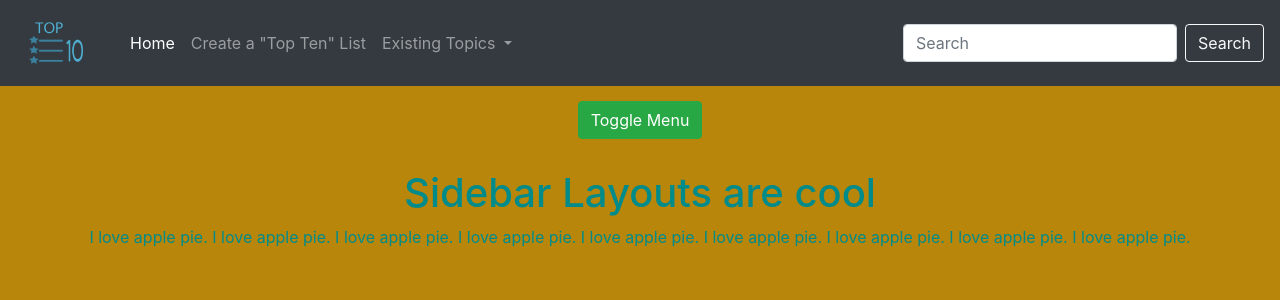
After one commit to AntonIsaksson/milestone-project-3, a Flask app: page /lists in a window 1280 px wide. The commit adds this page. Shown: the top 300 px of the page. Run offline with Flask 2, Linux system fonts and the light colour scheme; data that the repository does not hold is empty; some libraries are stand-ins or nearby versions.

Commit message:
Added lists.html and setup sidebar

```diff
--- a/app.py
+++ b/app.py
@@ -10,12 +10,13 @@ if path.exists("env.py"):
 
 app = Flask(__name__)
 
+# app.secret_key = os.getenv("SECRET", "mySecretKey")
 app.config["MONGO_DBNAME"] = "topTenDB"
 app.config["MONGO_URI"] = os.environ.get("MONGO_URI")
 
 mongo = PyMongo(app)
 
-
+# Route to homepage
 @app.route('/')
 @app.route('/home')
 def home_page():
@@ -28,6 +29,10 @@ def show_categories():
                             categories=list(mongo.db.categories.find()))
 
 
+@app.route('/lists')
+def show_lists():
+    return render_template("lists.html",
+                            categories=list(mongo.db.categories.find()))
 
 if __name__ == "__main__":
     app.run(host=os.environ.get('IP'),
--- a/static/css/style.css
+++ b/static/css/style.css
@@ -14,3 +14,49 @@ h1 {
     height: 60px;
     margin-right: 10px;
 }
+
+/* Lists page - Sidebar */
+#sidebar-wrapper {
+    z-index: 1;
+    position: absolute;
+    width: 0;
+    height: 100%;
+    overflow-y: hidden;
+    background: #2c3E50;
+}
+
+/* Main Content */
+#page-content-wrapper {
+    width: 100%;
+    position: absolute;
+    padding: 15px;
+}
+
+/* Change the width of the sidebar to display it*/
+#wrapper.menuDisplayed #sidebar-wrapper {
+    width: 250px;
+}
+
+#wrapper.menuDisplayed #page-content-wrapper {
+    padding-left: 250px;
+}
+
+.sidebar-nav {
+    padding: 0;
+    list-style: none;
+}
+
+.sidebar-nav li {
+    text-indent: 20px;
+    line-height: 40px;
+}
+
+.sidebar-nav li a {
+    display: block;
+    text-decoration: none;
+    color: #ddd;
+}
+
+.sidebar-nav li a:hover {
+    background: #16A085;
+}
--- a/templates/base.html
+++ b/templates/base.html
@@ -5,6 +5,7 @@
     <meta name="viewport" content="width=device-width, initial-scale=1.0">
     <link rel="stylesheet" href="https://stackpath.bootstrapcdn.com/bootstrap/4.4.1/css/bootstrap.min.css" integrity="sha384-Vkoo8x4CGsO3+Hhxv8T/Q5PaXtkKtu6ug5TOeNV6gBiFeWPGFN9MuhOf23Q9Ifjh" crossorigin="anonymous">
     <link rel="stylesheet" href="{{url_for('static', filename='css/style.css')}}">
+    <script src="https://ajax.googleapis.com/ajax/libs/jquery/3.3.1/jquery.min.js"></script>
     <title>TopTenThings</title>
 </head>
 <body>
@@ -59,5 +60,20 @@
     {% endblock %}
     </div>
 
+    <script type="text/javascript">
+      $(document).ready(function(){
+
+
+        $("#menu-toggle").click(function (e) {
+            e.preventDefault();
+            $("#wrapper").toggleClass("menuDisplayed");
+        });
+      });
+
+    </script>
+
+
+    <script src="https://code.jquery.com/jquery-3.3.1.slim.min.js" integrity="sha384-q8i/X+965DzO0rT7abK41JStQIAqVgRVzpbzo5smXKp4YfRvH+8abtTE1Pi6jizo" crossorigin="anonymous"></script>
+    <script src="https://stackpath.bootstrapcdn.com/bootstrap/4.1.0/js/bootstrap.min.js" integrity="sha384-uefMccjFJAIv6A+rW+L4AHf99KvxDjWSu1z9VI8SKNVmz4sk7buKt/6v9KI65qnm" crossorigin="anonymous"></script>
 </body>
 </html>
--- /dev/null
+++ b/templates/lists.html
@@ -0,0 +1,38 @@
+{% extends 'base.html'%} {% block content %}
+
+<div id="wrapper">
+    <!-- Sidebar  -->
+    <div id="sidebar-wrapper">
+        <ul class="sidebar-nav">
+            <li><a href="#">Account</a></li>
+            <li><a href="#">Settings</a></li>
+            <li><a href="#">Logout</a></li>
+        </ul>
+    </div>
+    <!-- Page Content  -->
+    <div id="page-content-wrapper">
+        <div class="container-fluid">
+            <div class="row">
+                <div class="col-lg-12">
+                    <a href="#" class="btn btn-success" id="menu-toggle">Toggle Menu</a>
+                    <h1>Sidebar Layouts are cool</h1>
+                    <p>I love apple pie. I love apple pie. I love apple pie. I love apple pie. I love apple pie. I love apple pie. I love apple pie. I love apple pie. I love apple pie. </p>
+                </div>
+            </div>
+        </div>
+    </div>
+
+</div>
+
+
+
+
+
+
+<!--{% for category in categories %}
+
+<h1>{{category.category_name}}</h1>
+
+{% endfor %}-->
+
+{% endblock %}
```
